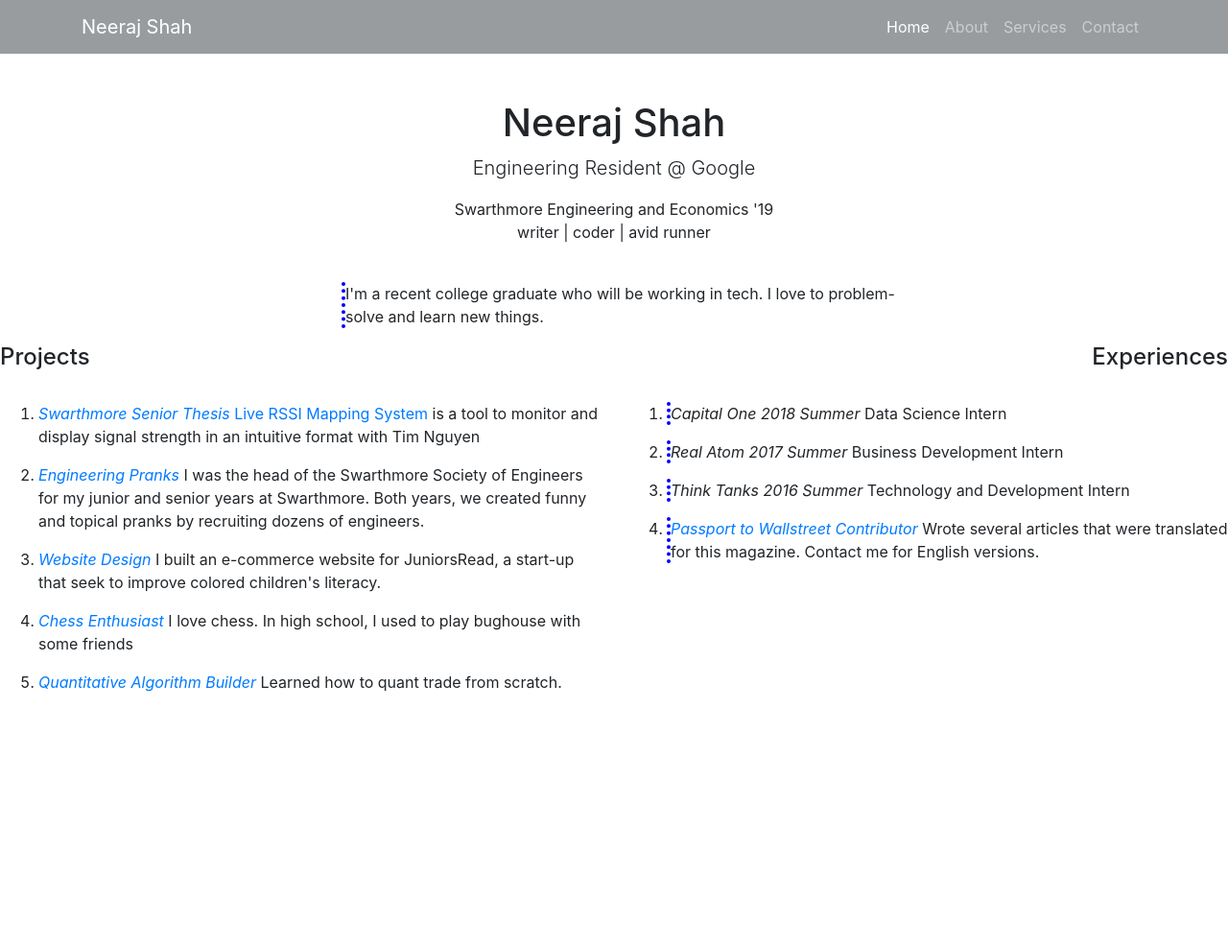
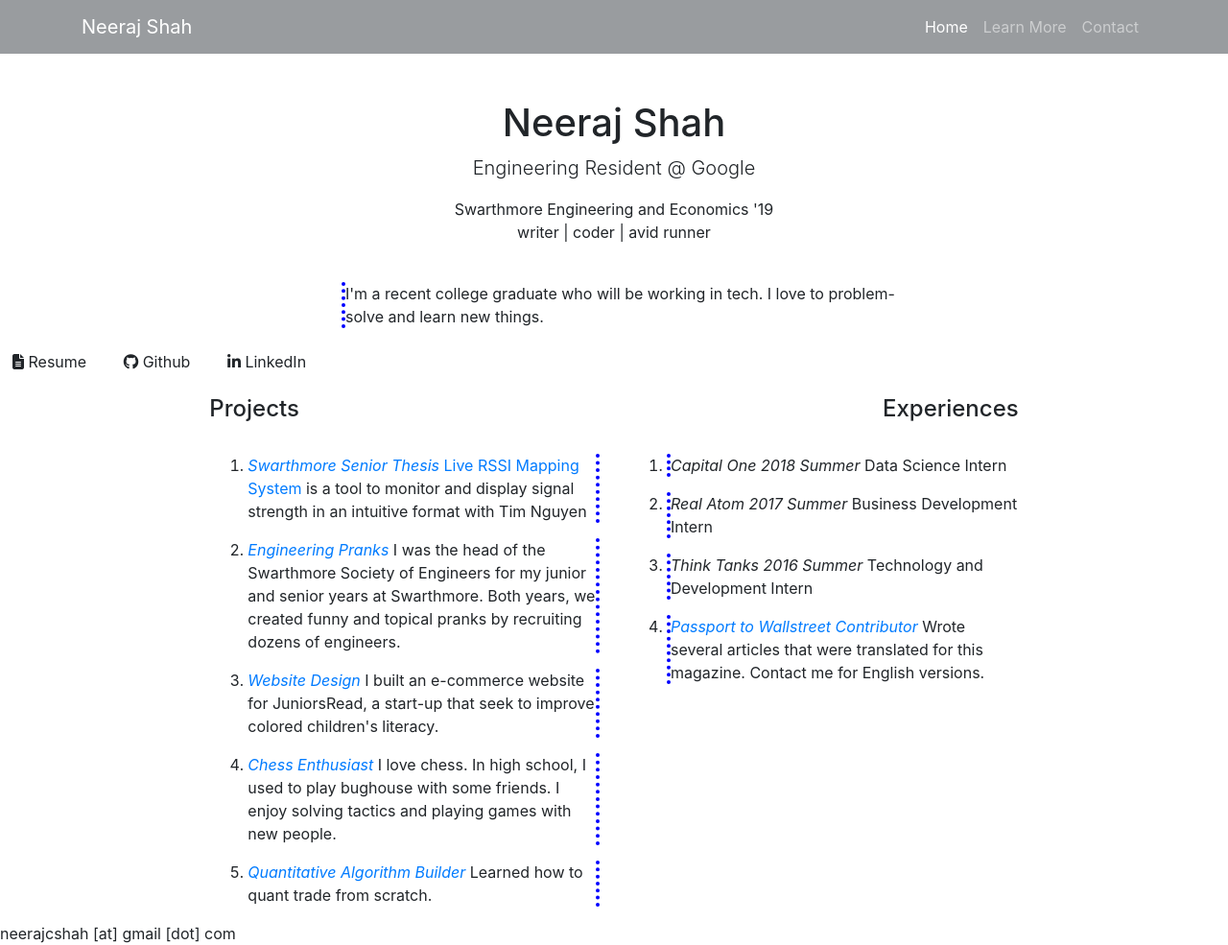
Before and after one commit to neerajcshah/neerajcshah.github.io, a plain HTML site: page index.html in a window 1280 px wide. Shown: the whole page at 96% size. Before the commit the page ends 800 px from the top, so only its background shows below. Drawn offline with nearby package versions, Linux system fonts and the light colour scheme.

Commit message:
fixing formatting

```diff
--- a/index.html
+++ b/index.html
@@ -7,6 +7,8 @@
 
   <script src="https://ajax.googleapis.com/ajax/libs/jquery/3.4.1/jquery.min.js"></script>
   <script src="https://maxcdn.bootstrapcdn.com/bootstrap/3.4.0/js/bootstrap.min.js"></script>
+  <script src="https://kit.fontawesome.com/1ffda395c8.js"></script>
+
 <head>
   <title>Neeraj  Shah</title>
 </head>
@@ -28,10 +30,7 @@
             </a>
           </li>
           <li class="nav-item">
-            <a class="nav-link" href="#">About</a>
-          </li>
-          <li class="nav-item">
-            <a class="nav-link" href="#">Services</a>
+            <a class="nav-link" href="#more">Learn More</a>
           </li>
           <li class="nav-item">
             <a class="nav-link" href="#">Contact</a>
@@ -63,14 +62,32 @@
       problem-solve and learn new things.
     </p>
   </div>
+
+  <!--Icons/Links -->
+  <div class="row">
+    <div class="col-md-8">
+      <ul class="list-inline">
+        <li class="list-inline-item">
+         <a href="static/neerajresume.pdf" download="neerajresume" class="btn" ><i class="fas fa-file-alt"></i> Resume</a>
+        </li>
+        <li class="list-inline-item">
+         <a href="http://www.github.com/neerajcshah" class="btn"><i class="fab fa-github"></i> Github</a>
+        </li>
+        <li class="list-inline-item">
+         <a href="https://www.linkedin.com/in/neeraj-shah-9b3769113/" class="btn"><i class="fab fa-linkedin-in"></i> LinkedIn</a>
+        </li>
+      </ul>
+    </div>
+  </div>
   <!-- About Section -->
-  <div class="row">
-    <section id="projects" class="col">
+  <div class="row row justify-content-center" id='more'>
+    <section id="projects" class="col-md-4">
       <h4 align = "left"> Projects </h4>
       <br>
+      <div id="list1" align = "left">
       <ol>
-        <li><p><em><a href=href="https://scholarship.tricolib.brynmawr.edu/handle/10066/21572" target="_blank"> Swarthmore Senior Thesis</span></a></em>
-          <a href=href="https://scholarship.tricolib.brynmawr.edu/handle/10066/21572" target="_blank"> Live RSSI Mapping System </span></a>
+        <li><p><em><a href="https://scholarship.tricolib.brynmawr.edu/handle/10066/21572" target="_blank"> Swarthmore Senior Thesis</span></a></em>
+          <a href="https://scholarship.tricolib.brynmawr.edu/handle/10066/21572" target="_blank"> Live RSSI Mapping System </span></a>
         is a tool to monitor and display signal strength in an
         intuitive format with Tim Nguyen</p></li>
 
@@ -84,17 +101,19 @@
         a start-up that seek to improve colored children's literacy.</p></li>
 
         <li><p><em><a href="https://chess.com" target="_blank"> Chess Enthusiast </span></a></em>
-        I love chess. In high school, I used to play bughouse with some friends
+        I love chess. In high school, I used to play bughouse with some friends.
+        I enjoy solving tactics and playing games with new people.
         </p></li>
 
         <li><p><em><a href="https://quantopian.com" target="_blank"> Quantitative Algorithm Builder </span></a></em>
         Learned how to quant trade from scratch.
         </p></li>
       </ol>
+      </div>
     </section>
 
     <!--Experiences Section-->
-    <section id="experiences" class="col">
+    <section id="experiences" class="col-md-4">
       <h4 align = "right"> Experiences </h4>
       <br>
       <div id="list2" align = "left">
@@ -116,6 +135,10 @@
     </div>
     </section>
   </div>
+
+  <section id="contact">
+    neerajcshah [at] gmail [dot] com
+  </section>
 </body>
 
 </html>
```
